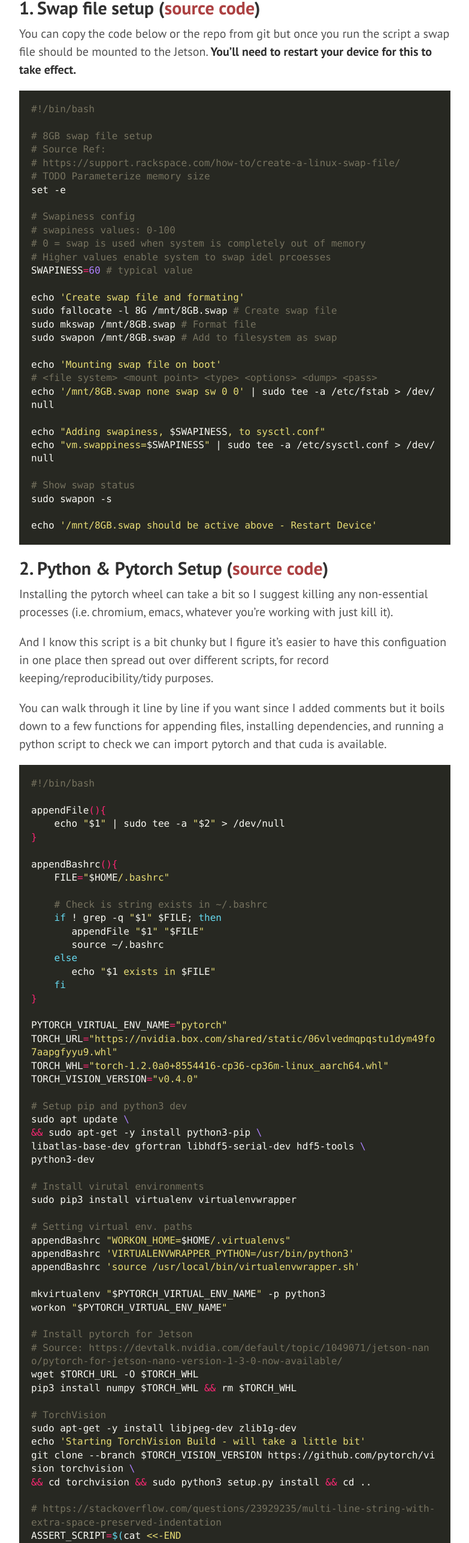
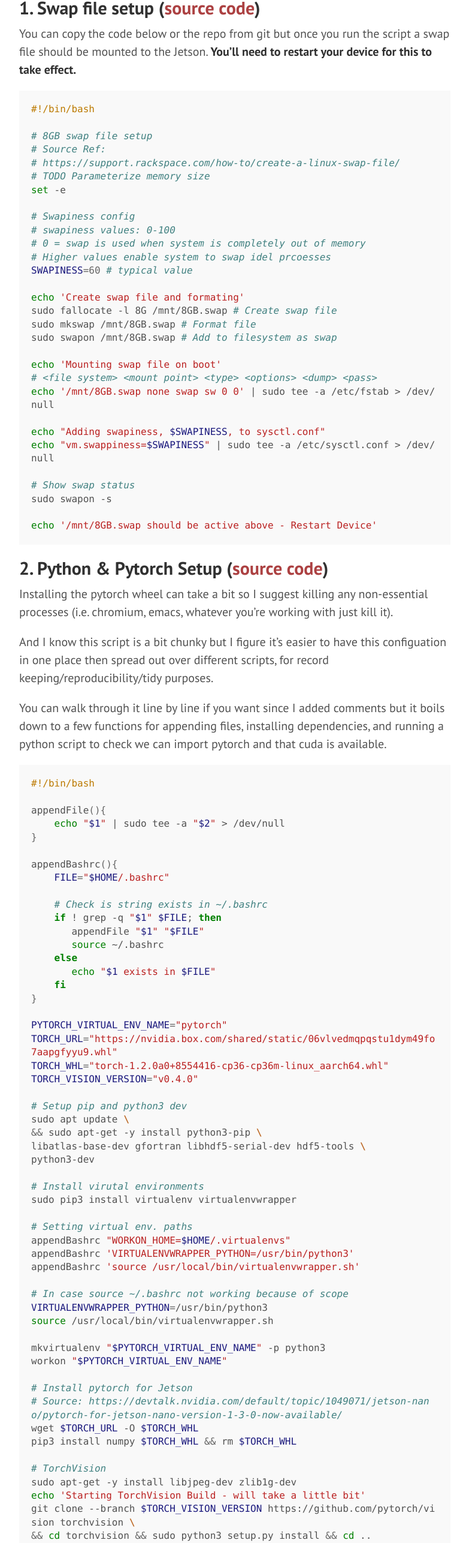
Before and after one commit to bibsian/bibsian.github.io, a plain HTML site: page posts/jetson-setup/index.html in a window 1280 px wide. Shown: the part 1148-3720 px from the top of the page at 60% size, without its empty margins (428-1211 px from the left). Drawn offline with Linux system fonts and the light colour scheme.

```diff
--- a/posts/jetson-setup/index.html
+++ b/posts/jetson-setup/index.html
@@ -120,36 +120,36 @@
 <p>You can copy the code below or the repo from
 git but once you run the script a swap file should be mounted
 to the Jetson. <strong>You&rsquo;ll need to restart your device for this to take effect.</strong></p>
-<div class="highlight"><pre style="color:#f8f8f2;background-color:#272822;-moz-tab-size:4;-o-tab-size:4;tab-size:4"><code class="language-bash" data-lang="bash"><span style="color:#75715e">#!/bin/bash
-</span><span style="color:#75715e"></span>
-<span style="color:#75715e"># 8GB swap file setup</span>
-<span style="color:#75715e"># Source Ref:</span>
-<span style="color:#75715e"># https://support.rackspace.com/how-to/create-a-linux-swap-file/</span>
-<span style="color:#75715e"># TODO Parameterize memory size</span>
-set -e
+<div class="highlight"><pre style=";-moz-tab-size:4;-o-tab-size:4;tab-size:4"><code class="language-bash" data-lang="bash"><span style="color:#bc7a00">#!/bin/bash
+</span><span style="color:#bc7a00"></span>
+<span style="color:#408080;font-style:italic"># 8GB swap file setup</span>
+<span style="color:#408080;font-style:italic"># Source Ref:</span>
+<span style="color:#408080;font-style:italic"># https://support.rackspace.com/how-to/create-a-linux-swap-file/</span>
+<span style="color:#408080;font-style:italic"># TODO Parameterize memory size</span>
+<span style="color:#008000">set</span> -e
 
-<span style="color:#75715e"># Swapiness config</span>
-<span style="color:#75715e"># swapiness values: 0-100</span>
-<span style="color:#75715e"># 0 = swap is used when system is completely out of memory</span>
-<span style="color:#75715e"># Higher values enable system to swap idel prcoesses</span>
-SWAPINESS<span style="color:#f92672">=</span><span style="color:#ae81ff">60</span> <span style="color:#75715e"># typical value</span>
+<span style="color:#408080;font-style:italic"># Swapiness config</span>
+<span style="color:#408080;font-style:italic"># swapiness values: 0-100</span>
+<span style="color:#408080;font-style:italic"># 0 = swap is used when system is completely out of memory</span>
+<span style="color:#408080;font-style:italic"># Higher values enable system to swap idel prcoesses</span>
+<span style="color:#19177c">SWAPINESS</span><span style="color:#666">=</span><span style="color:#666">60</span> <span style="color:#408080;font-style:italic"># typical value</span>
 
-echo <span style="color:#e6db74">&#39;Create swap file and formating&#39;</span>
-sudo fallocate -l 8G /mnt/8GB.swap <span style="color:#75715e"># Create swap file</span>
-sudo mkswap /mnt/8GB.swap <span style="color:#75715e"># Format file</span>
-sudo swapon /mnt/8GB.swap <span style="color:#75715e"># Add to filesystem as swap</span>
+<span style="color:#008000">echo</span> <span style="color:#ba2121">&#39;Create swap file and formating&#39;</span>
+sudo fallocate -l 8G /mnt/8GB.swap <span style="color:#408080;font-style:italic"># Create swap file</span>
+sudo mkswap /mnt/8GB.swap <span style="color:#408080;font-style:italic"># Format file</span>
+sudo swapon /mnt/8GB.swap <span style="color:#408080;font-style:italic"># Add to filesystem as swap</span>
 
-echo <span style="color:#e6db74">&#39;Mounting swap file on boot&#39;</span>
-<span style="color:#75715e"># &lt;file system&gt; &lt;mount point&gt; &lt;type&gt; &lt;options&gt; &lt;dump&gt; &lt;pass&gt;</span>
-echo <span style="color:#e6db74">&#39;/mnt/8GB.swap none swap sw 0 0&#39;</span> | sudo tee -a /etc/fstab &gt; /dev/null
+<span style="color:#008000">echo</span> <span style="color:#ba2121">&#39;Mounting swap file on boot&#39;</span>
+<span style="color:#408080;font-style:italic"># &lt;file system&gt; &lt;mount point&gt; &lt;type&gt; &lt;options&gt; &lt;dump&gt; &lt;pass&gt;</span>
+<span style="color:#008000">echo</span> <span style="color:#ba2121">&#39;/mnt/8GB.swap none swap sw 0 0&#39;</span> | sudo tee -a /etc/fstab &gt; /dev/null
 
-echo <span style="color:#e6db74">&#34;Adding swapiness, </span>$SWAPINESS<span style="color:#e6db74">, to sysctl.conf&#34;</span>
-echo <span style="color:#e6db74">&#34;vm.swappiness=</span>$SWAPINESS<span style="color:#e6db74">&#34;</span> | sudo tee -a /etc/sysctl.conf &gt; /dev/null
+<span style="color:#008000">echo</span> <span style="color:#ba2121">&#34;Adding swapiness, </span><span style="color:#19177c">$SWAPINESS</span><span style="color:#ba2121">, to sysctl.conf&#34;</span>
+<span style="color:#008000">echo</span> <span style="color:#ba2121">&#34;vm.swappiness=</span><span style="color:#19177c">$SWAPINESS</span><span style="color:#ba2121">&#34;</span> | sudo tee -a /etc/sysctl.conf &gt; /dev/null
 
-<span style="color:#75715e"># Show swap status</span>
+<span style="color:#408080;font-style:italic"># Show swap status</span>
 sudo swapon -s
 
-echo <span style="color:#e6db74">&#39;/mnt/8GB.swap should be active above - Restart Device&#39;</span></code></pre></div>
+<span style="color:#008000">echo</span> <span style="color:#ba2121">&#39;/mnt/8GB.swap should be active above - Restart Device&#39;</span></code></pre></div>
 <h2 id="2-python-pytorch-setup-source-code-https-github-com-bibsian-joys-of-jetson-blob-master-pytorch-python3-setup-sh">2. Python &amp; Pytorch Setup (<a href="https://github.com/bibsian/joys-of-jetson/blob/master/pytorch-python3-setup.sh">source code</a>)</h2>
 
 <p>Installing the pytorch wheel can take a bit so
@@ -165,74 +165,78 @@
 added comments but it boils down to a few functions for appending files,
 installing dependencies, and running a python script
 to check we can import pytorch and that cuda is available.</p>
-<div class="highlight"><pre style="color:#f8f8f2;background-color:#272822;-moz-tab-size:4;-o-tab-size:4;tab-size:4"><code class="language-bash" data-lang="bash"><span style="color:#75715e">#!/bin/bash
-</span><span style="color:#75715e"></span>
-appendFile<span style="color:#f92672">(){</span>
-    echo <span style="color:#e6db74">&#34;</span>$1<span style="color:#e6db74">&#34;</span> | sudo tee -a <span style="color:#e6db74">&#34;</span>$2<span style="color:#e6db74">&#34;</span> &gt; /dev/null
-<span style="color:#f92672">}</span>
+<div class="highlight"><pre style=";-moz-tab-size:4;-o-tab-size:4;tab-size:4"><code class="language-bash" data-lang="bash"><span style="color:#bc7a00">#!/bin/bash
+</span><span style="color:#bc7a00"></span>
+appendFile<span style="color:#666">(){</span>
+    <span style="color:#008000">echo</span> <span style="color:#ba2121">&#34;</span><span style="color:#19177c">$1</span><span style="color:#ba2121">&#34;</span> | sudo tee -a <span style="color:#ba2121">&#34;</span><span style="color:#19177c">$2</span><span style="color:#ba2121">&#34;</span> &gt; /dev/null
+<span style="color:#666">}</span>
 
-appendBashrc<span style="color:#f92672">(){</span>
-    FILE<span style="color:#f92672">=</span><span style="color:#e6db74">&#34;</span>$HOME<span style="color:#e6db74">/.bashrc&#34;</span>
+appendBashrc<span style="color:#666">(){</span>
+    <span style="color:#19177c">FILE</span><span style="color:#666">=</span><span style="color:#ba2121">&#34;</span><span style="color:#19177c">$HOME</span><span style="color:#ba2121">/.bashrc&#34;</span>
 
-    <span style="color:#75715e"># Check is string exists in ~/.bashrc</span>
-    <span style="color:#66d9ef">if</span> ! grep -q <span style="color:#e6db74">&#34;</span>$1<span style="color:#e6db74">&#34;</span> $FILE; <span style="color:#66d9ef">then</span>
-       appendFile <span style="color:#e6db74">&#34;</span>$1<span style="color:#e6db74">&#34;</span> <span style="color:#e6db74">&#34;</span>$FILE<span style="color:#e6db74">&#34;</span>
-       source ~/.bashrc
-    <span style="color:#66d9ef">else</span>
-       echo <span style="color:#e6db74">&#34;</span>$1<span style="color:#e6db74"> exists in </span>$FILE<span style="color:#e6db74">&#34;</span>
-    <span style="color:#66d9ef">fi</span>
-<span style="color:#f92672">}</span>
+    <span style="color:#408080;font-style:italic"># Check is string exists in ~/.bashrc</span>
+    <span style="color:#008000;font-weight:bold">if</span> ! grep -q <span style="color:#ba2121">&#34;</span><span style="color:#19177c">$1</span><span style="color:#ba2121">&#34;</span> <span style="color:#19177c">$FILE</span>; <span style="color:#008000;font-weight:bold">then</span>
+       appendFile <span style="color:#ba2121">&#34;</span><span style="color:#19177c">$1</span><span style="color:#ba2121">&#34;</span> <span style="color:#ba2121">&#34;</span><span style="color:#19177c">$FILE</span><span style="color:#ba2121">&#34;</span>
+       <span style="color:#008000">source</span> ~/.bashrc
+    <span style="color:#008000;font-weight:bold">else</span>
+       <span style="color:#008000">echo</span> <span style="color:#ba2121">&#34;</span><span style="color:#19177c">$1</span><span style="color:#ba2121"> exists in </span><span style="color:#19177c">$FILE</span><span style="color:#ba2121">&#34;</span>
+    <span style="color:#008000;font-weight:bold">fi</span>
+<span style="color:#666">}</span>
 
-PYTORCH_VIRTUAL_ENV_NAME<span style="color:#f92672">=</span><span style="color:#e6db74">&#34;pytorch&#34;</span>
-TORCH_URL<span style="color:#f92672">=</span><span style="color:#e6db74">&#34;https://nvidia.box.com/shared/static/06vlvedmqpqstu1dym49fo7aapgfyyu9.whl&#34;</span>
-TORCH_WHL<span style="color:#f92672">=</span><span style="color:#e6db74">&#34;torch-1.2.0a0+8554416-cp36-cp36m-linux_aarch64.whl&#34;</span>
-TORCH_VISION_VERSION<span style="color:#f92672">=</span><span style="color:#e6db74">&#34;v0.4.0&#34;</span>
+<span style="color:#19177c">PYTORCH_VIRTUAL_ENV_NAME</span><span style="color:#666">=</span><span style="color:#ba2121">&#34;pytorch&#34;</span>
+<span style="color:#19177c">TORCH_URL</span><span style="color:#666">=</span><span style="color:#ba2121">&#34;https://nvidia.box.com/shared/static/06vlvedmqpqstu1dym49fo7aapgfyyu9.whl&#34;</span>
+<span style="color:#19177c">TORCH_WHL</span><span style="color:#666">=</span><span style="color:#ba2121">&#34;torch-1.2.0a0+8554416-cp36-cp36m-linux_aarch64.whl&#34;</span>
+<span style="color:#19177c">TORCH_VISION_VERSION</span><span style="color:#666">=</span><span style="color:#ba2121">&#34;v0.4.0&#34;</span>
 
-<span style="color:#75715e"># Setup pip and python3 dev</span>
-sudo apt update <span style="color:#ae81ff">\
-</span><span style="color:#ae81ff"></span><span style="color:#f92672">&amp;&amp;</span> sudo apt-get -y install python3-pip <span style="color:#ae81ff">\
-</span><span style="color:#ae81ff"></span>libatlas-base-dev gfortran libhdf5-serial-dev hdf5-tools <span style="color:#ae81ff">\
-</span><span style="color:#ae81ff"></span>python3-dev
+<span style="color:#408080;font-style:italic"># Setup pip and python3 dev</span>
+sudo apt update <span style="color:#b62;font-weight:bold">\
+</span><span style="color:#b62;font-weight:bold"></span><span style="color:#666">&amp;&amp;</span> sudo apt-get -y install python3-pip <span style="color:#b62;font-weight:bold">\
+</span><span style="color:#b62;font-weight:bold"></span>libatlas-base-dev gfortran libhdf5-serial-dev hdf5-tools <span style="color:#b62;font-weight:bold">\
+</span><span style="color:#b62;font-weight:bold"></span>python3-dev
 
-<span style="color:#75715e"># Install virutal environments</span>
+<span style="color:#408080;font-style:italic"># Install virutal environments</span>
 sudo pip3 install virtualenv virtualenvwrapper
 
-<span style="color:#75715e"># Setting virtual env. paths</span>
-appendBashrc <span style="color:#e6db74">&#34;WORKON_HOME=</span>$HOME<span style="color:#e6db74">/.virtualenvs&#34;</span>
-appendBashrc <span style="color:#e6db74">&#39;VIRTUALENVWRAPPER_PYTHON=/usr/bin/python3&#39;</span>
-appendBashrc <span style="color:#e6db74">&#39;source /usr/local/bin/virtualenvwrapper.sh&#39;</span>
+<span style="color:#408080;font-style:italic"># Setting virtual env. paths</span>
+appendBashrc <span style="color:#ba2121">&#34;WORKON_HOME=</span><span style="color:#19177c">$HOME</span><span style="color:#ba2121">/.virtualenvs&#34;</span>
+appendBashrc <span style="color:#ba2121">&#39;VIRTUALENVWRAPPER_PYTHON=/usr/bin/python3&#39;</span>
+appendBashrc <span style="color:#ba2121">&#39;source /usr/local/bin/virtualenvwrapper.sh&#39;</span>
 
-mkvirtualenv <span style="color:#e6db74">&#34;</span>$PYTORCH_VIRTUAL_ENV_NAME<span style="color:#e6db74">&#34;</span> -p python3
-workon <span style="color:#e6db74">&#34;</span>$PYTORCH_VIRTUAL_ENV_NAME<span style="color:#e6db74">&#34;</span>
+<span style="color:#408080;font-style:italic"># In case source ~/.bashrc not working because of scope</span>
+<span style="color:#19177c">VIRTUALENVWRAPPER_PYTHON</span><span style="color:#666">=</span>/usr/bin/python3
+<span style="color:#008000">source</span> /usr/local/bin/virtualenvwrapper.sh
 
-<span style="color:#75715e"># Install pytorch for Jetson</span>
-<span style="color:#75715e"># Source: https://devtalk.nvidia.com/default/topic/1049071/jetson-nano/pytorch-for-jetson-nano-version-1-3-0-now-available/</span>
-wget $TORCH_URL -O $TORCH_WHL
-pip3 install numpy $TORCH_WHL <span style="color:#f92672">&amp;&amp;</span> rm $TORCH_WHL
+mkvirtualenv <span style="color:#ba2121">&#34;</span><span style="color:#19177c">$PYTORCH_VIRTUAL_ENV_NAME</span><span style="color:#ba2121">&#34;</span> -p python3
+workon <span style="color:#ba2121">&#34;</span><span style="color:#19177c">$PYTORCH_VIRTUAL_ENV_NAME</span><span style="color:#ba2121">&#34;</span>
 
-<span style="color:#75715e"># TorchVision</span>
+<span style="color:#408080;font-style:italic"># Install pytorch for Jetson</span>
+<span style="color:#408080;font-style:italic"># Source: https://devtalk.nvidia.com/default/topic/1049071/jetson-nano/pytorch-for-jetson-nano-version-1-3-0-now-available/</span>
+wget <span style="color:#19177c">$TORCH_URL</span> -O <span style="color:#19177c">$TORCH_WHL</span>
+pip3 install numpy <span style="color:#19177c">$TORCH_WHL</span> <span style="color:#666">&amp;&amp;</span> rm <span style="color:#19177c">$TORCH_WHL</span>
+
+<span style="color:#408080;font-style:italic"># TorchVision</span>
 sudo apt-get -y install libjpeg-dev zlib1g-dev
-echo <span style="color:#e6db74">&#39;Starting TorchVision Build - will take a little bit&#39;</span>
-git clone --branch $TORCH_VISION_VERSION https://github.com/pytorch/vision torchvision <span style="color:#ae81ff">\
-</span><span style="color:#ae81ff"></span><span style="color:#f92672">&amp;&amp;</span> cd torchvision <span style="color:#f92672">&amp;&amp;</span> sudo python3 setup.py install <span style="color:#f92672">&amp;&amp;</span> cd ..
+<span style="color:#008000">echo</span> <span style="color:#ba2121">&#39;Starting TorchVision Build - will take a little bit&#39;</span>
+git clone --branch <span style="color:#19177c">$TORCH_VISION_VERSION</span> https://github.com/pytorch/vision torchvision <span style="color:#b62;font-weight:bold">\
+</span><span style="color:#b62;font-weight:bold"></span><span style="color:#666">&amp;&amp;</span> <span style="color:#008000">cd</span> torchvision <span style="color:#666">&amp;&amp;</span> sudo python3 setup.py install <span style="color:#666">&amp;&amp;</span> <span style="color:#008000">cd</span> ..
 
-<span style="color:#75715e"># https://stackoverflow.com/questions/23929235/multi-line-string-with-extra-space-preserved-indentation</span>
-ASSERT_SCRIPT<span style="color:#f92672">=</span><span style="color:#66d9ef">$(</span>cat <span style="color:#e6db74">&lt;&lt;-END
-</span><span style="color:#e6db74">#!/usr/bin/python3
-</span><span style="color:#e6db74">import sys
-</span><span style="color:#e6db74">if __name__ == &#34;__main__&#34;:
-</span><span style="color:#e6db74">    try:
-</span><span style="color:#e6db74">        import torch
-</span><span style="color:#e6db74">        if torch.cuda.is_available():
-</span><span style="color:#e6db74">            sys.exit(&#34;true&#34;)
-</span><span style="color:#e6db74">    except Exception as e:
-</span><span style="color:#e6db74">        sys.exit(f&#34;false, str(e)&#34;)
-</span><span style="color:#e6db74">END</span>
-<span style="color:#66d9ef">)</span>
+<span style="color:#408080;font-style:italic"># https://stackoverflow.com/questions/23929235/multi-line-string-with-extra-space-preserved-indentation</span>
+<span style="color:#19177c">ASSERT_SCRIPT</span><span style="color:#666">=</span><span style="color:#008000;font-weight:bold">$(</span>cat <span style="color:#ba2121">&lt;&lt;-END
+</span><span style="color:#ba2121">#!/usr/bin/python3
+</span><span style="color:#ba2121">import sys
+</span><span style="color:#ba2121">if __name__ == &#34;__main__&#34;:
+</span><span style="color:#ba2121">    try:
+</span><span style="color:#ba2121">        import torch
+</span><span style="color:#ba2121">        if torch.cuda.is_available():
+</span><span style="color:#ba2121">            sys.exit(&#34;true&#34;)
+</span><span style="color:#ba2121">    except Exception as e:
+</span><span style="color:#ba2121">        sys.exit(f&#34;false, str(e)&#34;)
+</span><span style="color:#ba2121">END</span>
+<span style="color:#008000;font-weight:bold">)</span>
 
-<span style="color:#75715e"># https://vividcode.io/return-value-from-python-script-to-bash-shell/</span>
-INSTALLED<span style="color:#f92672">=</span><span style="color:#66d9ef">$(</span>python3 -c <span style="color:#e6db74">&#34;</span>$ASSERT_SCRIPT<span style="color:#e6db74">&#34;</span> <span style="color:#ae81ff">2</span>&gt;&amp;<span style="color:#ae81ff">1</span> &gt; /dev/null<span style="color:#66d9ef">)</span>
-echo <span style="color:#e6db74">&#34;PyTorch imported and cuda available: </span>$INSTALLED<span style="color:#e6db74">&#34;</span></code></pre></div>
+<span style="color:#408080;font-style:italic"># https://vividcode.io/return-value-from-python-script-to-bash-shell/</span>
+<span style="color:#19177c">INSTALLED</span><span style="color:#666">=</span><span style="color:#008000;font-weight:bold">$(</span>python3 -c <span style="color:#ba2121">&#34;</span><span style="color:#19177c">$ASSERT_SCRIPT</span><span style="color:#ba2121">&#34;</span> <span style="color:#666">2</span>&gt;&amp;<span style="color:#666">1</span> &gt; /dev/null<span style="color:#008000;font-weight:bold">)</span>
+<span style="color:#008000">echo</span> <span style="color:#ba2121">&#34;PyTorch imported and cuda available: </span><span style="color:#19177c">$INSTALLED</span><span style="color:#ba2121">&#34;</span></code></pre></div>
 <p>If after running this script you get a something that
 says <code>PyTorch imported and cuda available: false, &lt;Error&gt;</code>
 then something went wrong along the way (hopefully, it won&rsquo;t
@@ -254,11 +258,11 @@
 just fine; if it doesn&rsquo;t work you&rsquo;ll just have to
 scour the print out from <code>ifconfig</code> or <code>ip addr show</code> for your Nano&rsquo;s IP.
 I commented the command below so you can adjust as needed.</p>
-<div class="highlight"><pre style="color:#f8f8f2;background-color:#272822;-moz-tab-size:4;-o-tab-size:4;tab-size:4"><code class="language-bash" data-lang="bash"><span style="color:#75715e"># Show wlan0 portion of IP |</span>
-<span style="color:#75715e"># grep &#39;inet &#39; line |</span>
-<span style="color:#75715e"># &#39;print&#39; the second element from matched &#39;inet &#39; grep |</span>
-<span style="color:#75715e"># split string: return 1st element after spliting on delimiter &#39;/&#39;</span>
-ip addr show wlan0 | grep <span style="color:#e6db74">&#39;inet &#39;</span> | awk <span style="color:#e6db74">&#39;{print $2}&#39;</span> | cut -f1 -d<span style="color:#e6db74">&#39;/&#39;</span></code></pre></div>
+<div class="highlight"><pre style=";-moz-tab-size:4;-o-tab-size:4;tab-size:4"><code class="language-bash" data-lang="bash"><span style="color:#408080;font-style:italic"># Show wlan0 portion of IP |</span>
+<span style="color:#408080;font-style:italic"># grep &#39;inet &#39; line |</span>
+<span style="color:#408080;font-style:italic"># &#39;print&#39; the second element from matched &#39;inet &#39; grep |</span>
+<span style="color:#408080;font-style:italic"># split string: return 1st element after spliting on delimiter &#39;/&#39;</span>
+ip addr show wlan0 | grep <span style="color:#ba2121">&#39;inet &#39;</span> | awk <span style="color:#ba2121">&#39;{print $2}&#39;</span> | cut -f1 -d<span style="color:#ba2121">&#39;/&#39;</span></code></pre></div>
 <p>After you get the IP, go to your work station
 terminal and <code>ssh &lt;jeson_user_name&gt;@&lt;jetson_ip&gt;</code> and
 you should be all ready to develop remotely.</p>
```
Also changed, not shown: index.html (+15 -0 lines), index.xml (+14 -1 lines), posts/index.html (+2 -0 lines), posts/index.xml (+14 -1 lines), sitemap.xml (+11 -6 lines).
